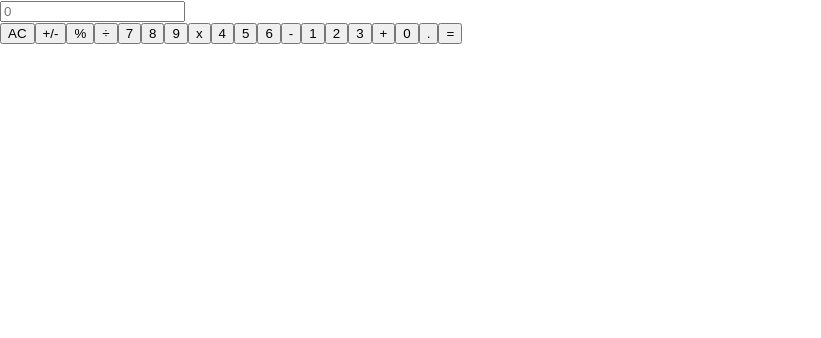
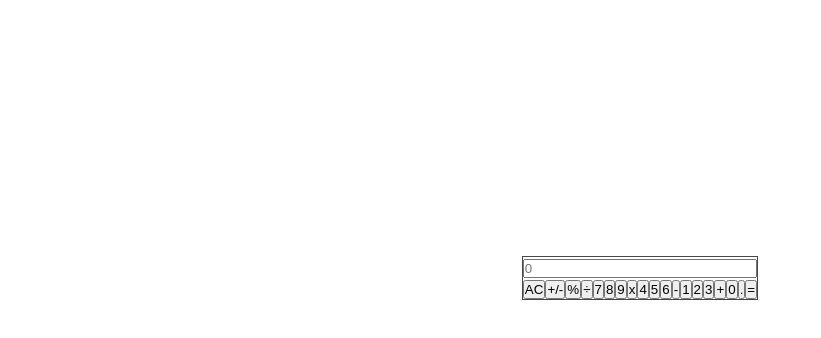
Before and after one commit to the-faizmohammad/MathsMagicians, a React (Create React App) app: page / in a window 1280 px wide. Shown: the top 338 px of the page, without its empty margins (0-821 px from the left). Built offline with nearby package versions, Linux system fonts and the light colour scheme.

Commit message:
Add css for body, container

```diff
--- a/src/components/Calculator.css
+++ b/src/components/Calculator.css
@@ -4,3 +4,37 @@
     --operations: #e8742b;
     --padding: 20px 36px;
   }
+
+  * {
+    margin: 0;
+    padding: 0;
+    box-sizing: border-box;
+  }
+
+  body {
+    width: 100vw;
+    height: 100vh;
+    padding: 20%;
+  }
+
+  #app-root {
+    display: flex;
+    align-items: center;
+    justify-content: center;
+    height: 100%;
+  }
+
+  .container {
+    border: 1px solid #4b4545;
+    display: flex;
+    justify-content: center;
+    align-items: center;
+    flex-direction: column;
+  }
+
+  .input,
+  .buttons,
+  .field {
+    width: 100%;
+    height: 100%;
+  }
```
